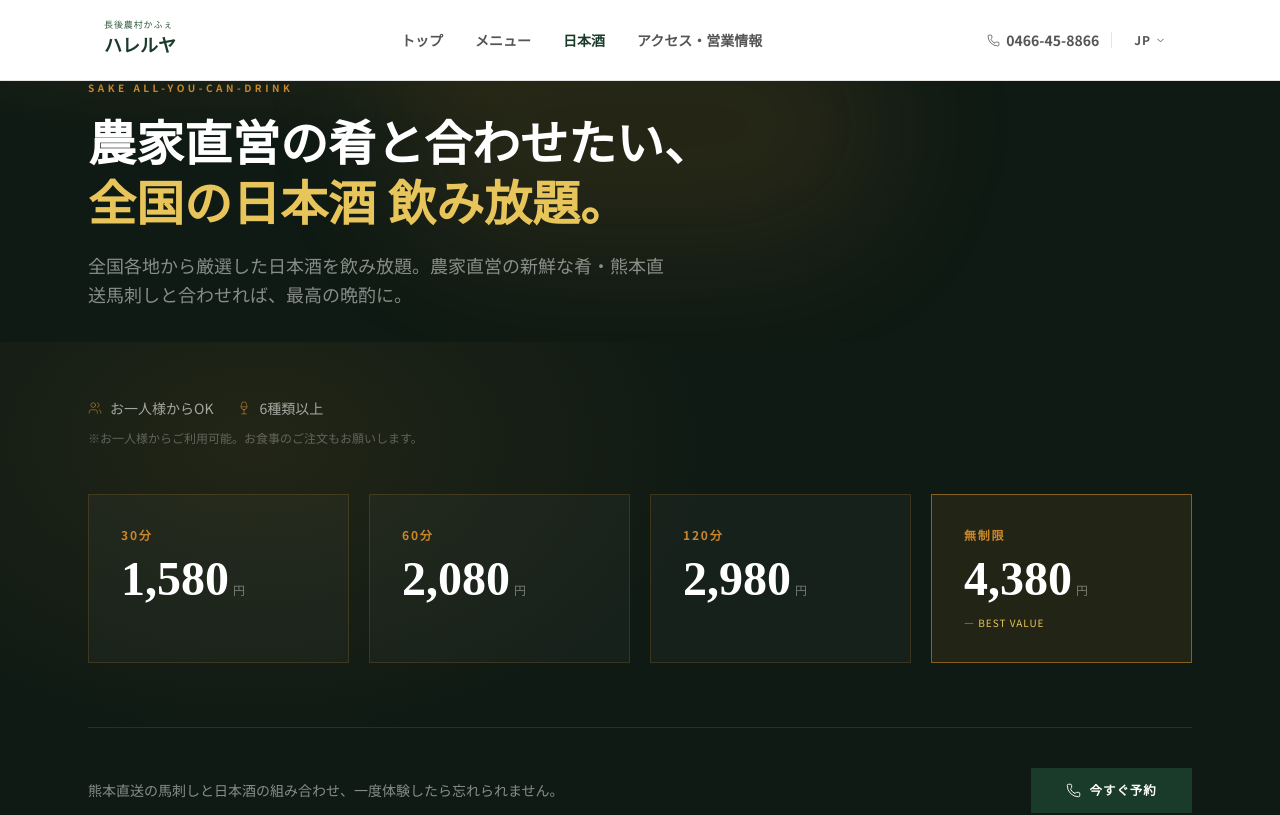
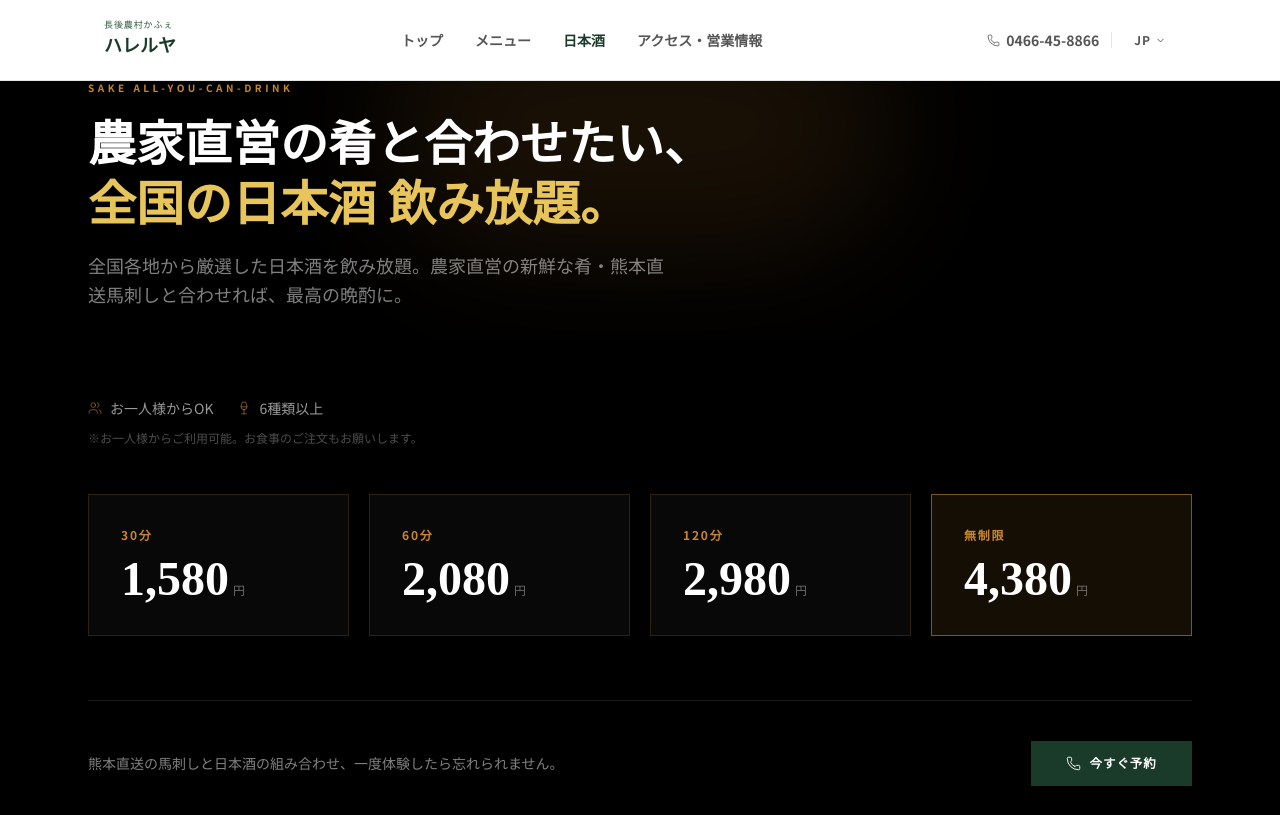
Before and after one commit to watarufiji-gif/hallelujah, a Next.js app: page /sake in a window 1280 px wide. Shown: the top 815 px of the page. Built offline with nearby package versions, Linux system fonts and the light colour scheme; a web font is replaced by a local one.

Commit message:
design: sake page pure black bg, remove Best Value label
Co-Authored-By: Claude Sonnet 4.6 <noreply@anthropic.com>

```diff
--- a/src/app/globals.css
+++ b/src/app/globals.css
@@ -38,8 +38,7 @@ body {
 }
 
 .bg-night {
-  background-color: #0f1a14;
-  background-image: radial-gradient(ellipse 60% 50% at 20% 10%, rgba(201,134,42,0.1) 0%, transparent 60%);
+  background-color: #000000;
 }
 
 /* Section label */
--- a/src/app/sake/page.tsx
+++ b/src/app/sake/page.tsx
@@ -144,11 +144,6 @@ export default function SakePage() {
                   </span>
                   <span className="text-white/40 text-xs ml-1">{t(s.yen, lang)}</span>
                 </div>
-                {i === 3 && (
-                  <span className="text-[10px] tracking-[0.1em] uppercase" style={{ color: "#e8c55a" }}>
-                    {t(s.bestValue, lang)}
-                  </span>
-                )}
               </motion.div>
             ))}
           </div>
```
